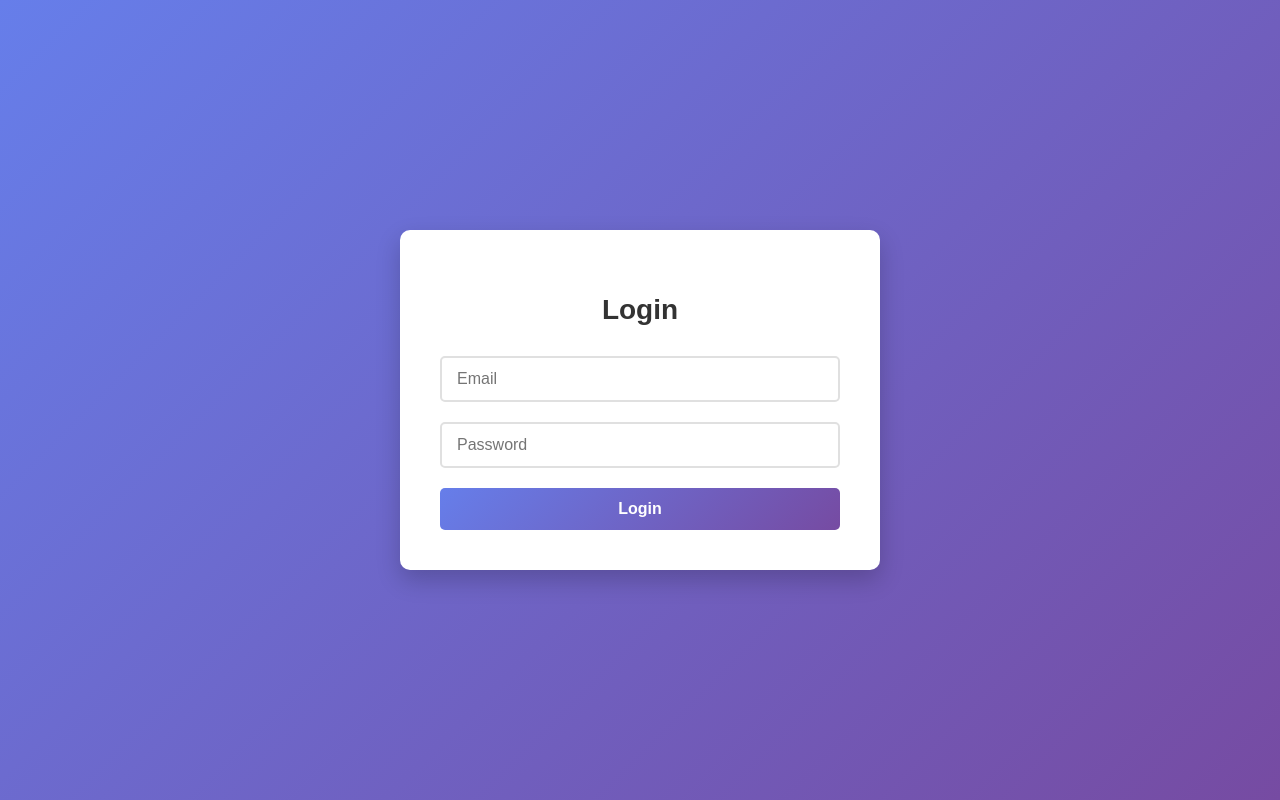
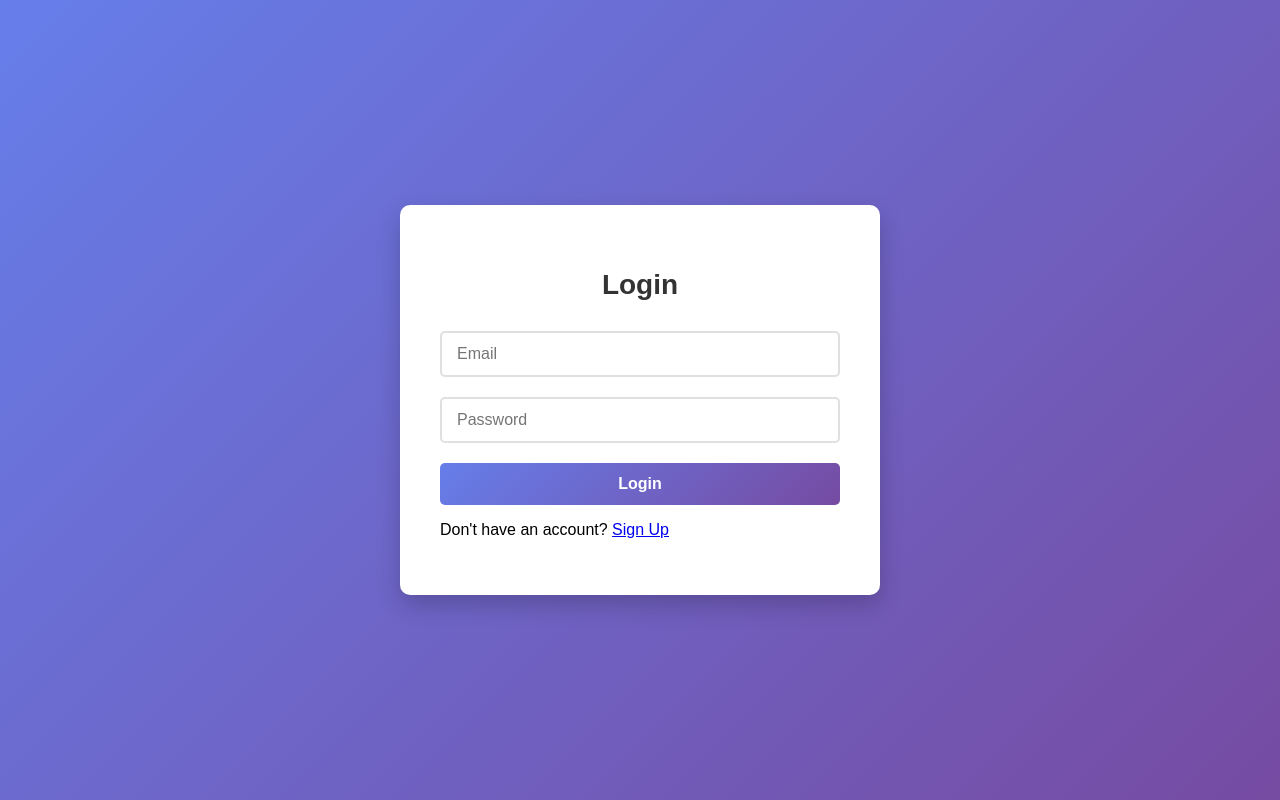
Before and after one commit to vivekkp1212006/Natural-Disaster-Alert-System, a React (Create React App) app in the folder frontend/: page /login in a window 1280 px wide. Built offline with nearby package versions, Linux system fonts and the light colour scheme.

Commit message:
improve UX by adding link to sign uo in sign in and vice versa

```diff
--- a/frontend/src/pages/login.jsx
+++ b/frontend/src/pages/login.jsx
@@ -1,6 +1,7 @@
 import React, { useState } from "react";
 import { login } from "../services/authService";
 import "./login.css";
+import { Link } from "react-router-dom";
 
 const Login = () => {
   const [email, setEmail] = useState("");
@@ -55,6 +56,9 @@
             Login
           </button>
         </form>
+        <p>
+          Don't have an account? <Link to={"/signup"}>Sign Up</Link>
+        </p>
 
         {message && (
           <p className={`message ${messageType}`}>{message}</p>
--- a/frontend/src/pages/signup.jsx
+++ b/frontend/src/pages/signup.jsx
@@ -1,6 +1,7 @@
 import axios from "axios";
 import React, { useEffect, useState } from "react";
 import { useNavigate } from "react-router-dom";
+import { Link } from "react-router-dom";
 
 const Signup = () =>  {
     const [name, setName] = useState("");
@@ -70,25 +71,28 @@
                     value={name}
                     required
                     onChange={(e) => setName(e.target.value)}
-                />
+                /><br></br>
                 <input
                     type="email"
                     placeholder="email"
                     value={email}
                     required
                     onChange={ (e) => setEmail(e.target.value)}
-                />
+                /><br></br>
                 <input
                     type="password"
                     placeholder="password"
                     value={password}
                     required
                     onChange={ (e)=> setPassword(e.target.value)}
-                />
+                /><br></br>
                 <button type="submit">
                     Sign-Up
                 </button>
             </form>
+            <p>
+                Already have an account? <Link to={"/login"}>Log in</Link>
+            </p>
             <p>{message || "Fetching location..."}</p>
         </div>
     );
```
